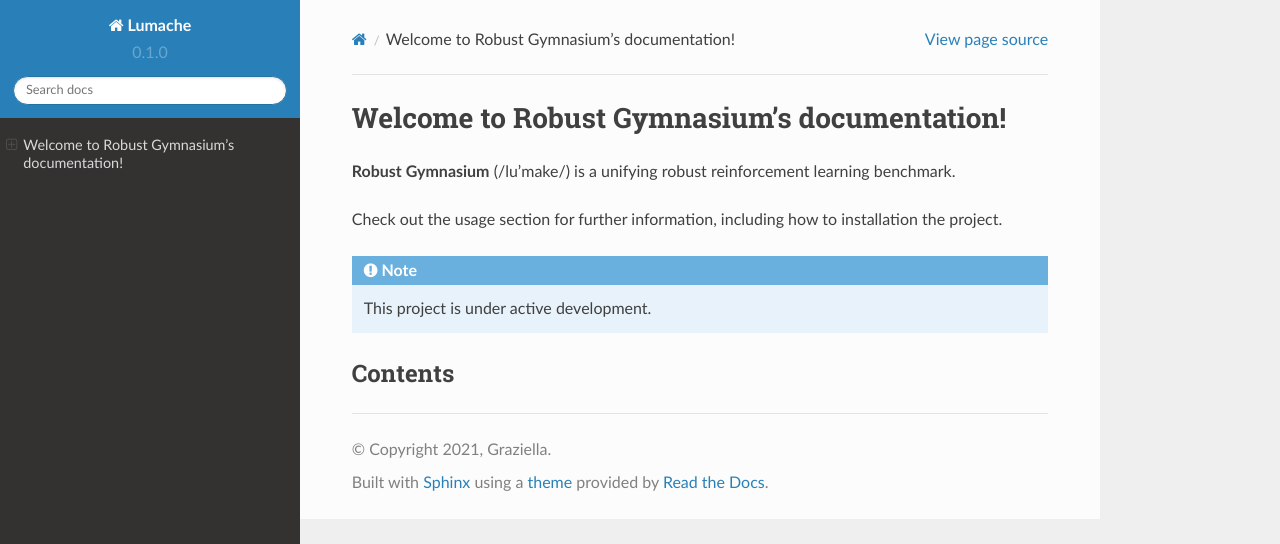
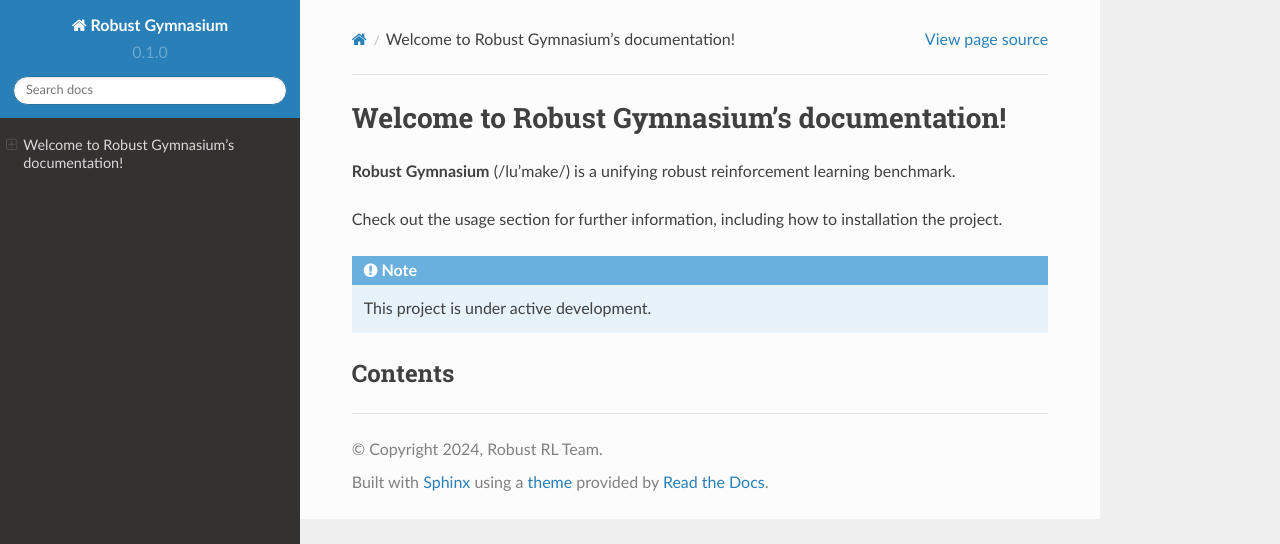
Before and after one commit to SafeRL-Lab/Robust-Gymnasium, a Sphinx documentation site: the page built from docs/source/index.rst, in a window 1280 px wide. Shown: the top 544 px of the page. Built offline with Sphinx 7.4.7 and the Read the Docs theme 2.0.0, drawn with Linux system fonts in a browser that asks for light colours; pages that are not in the unit, such as notebooks, are missing from menus.

Commit message:
Update conf.py

```diff
--- a/docs/source/conf.py
+++ b/docs/source/conf.py
@@ -2,9 +2,9 @@
 
 # -- Project information
 
-project = 'Lumache'
-copyright = '2021, Graziella'
-author = 'Graziella'
+project = 'Robust Gymnasium'
+copyright = '2024, Robust RL Team'
+author = 'Robust RL Team'
 
 release = '0.1'
 version = '0.1.0'
```
